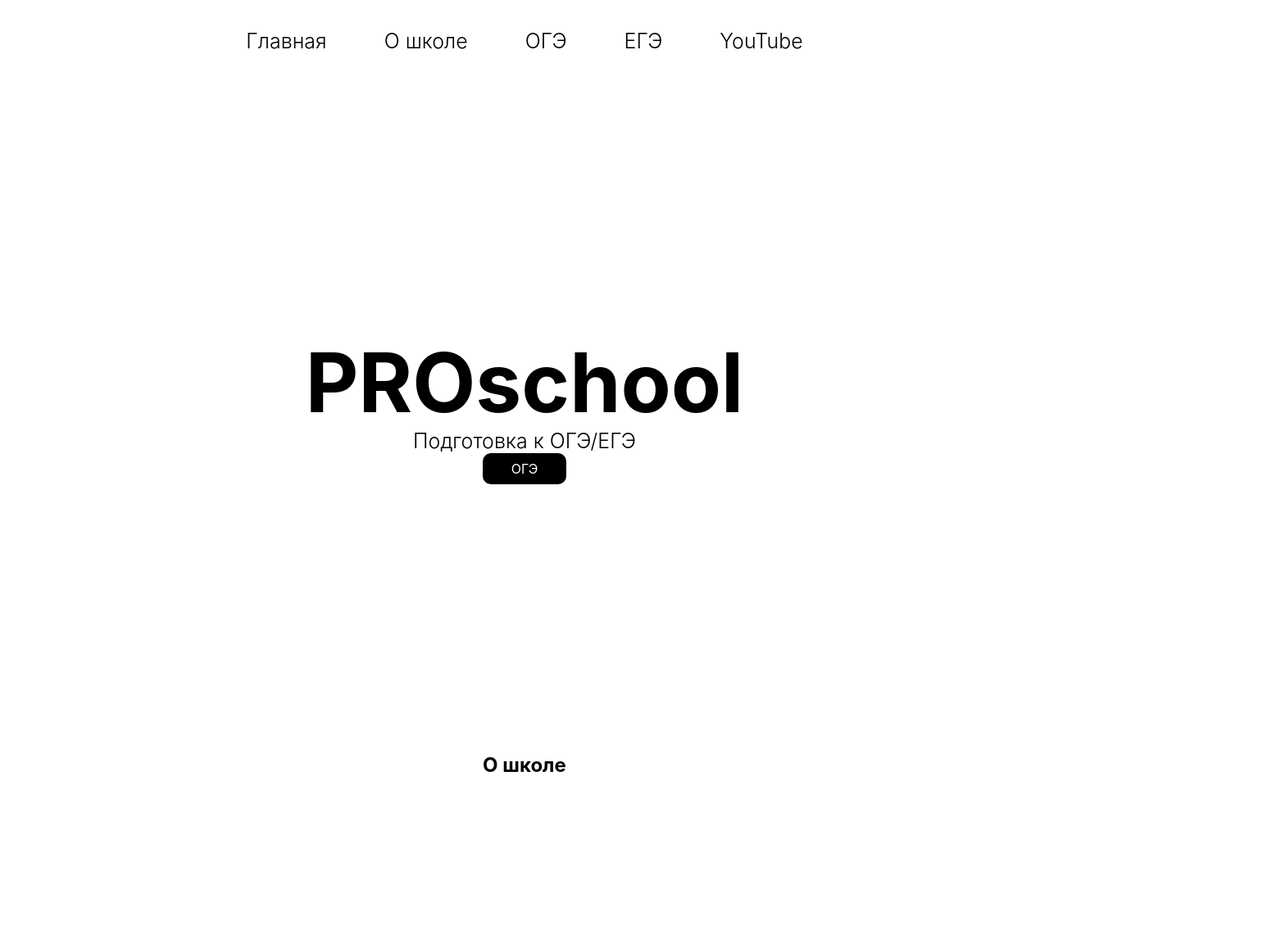
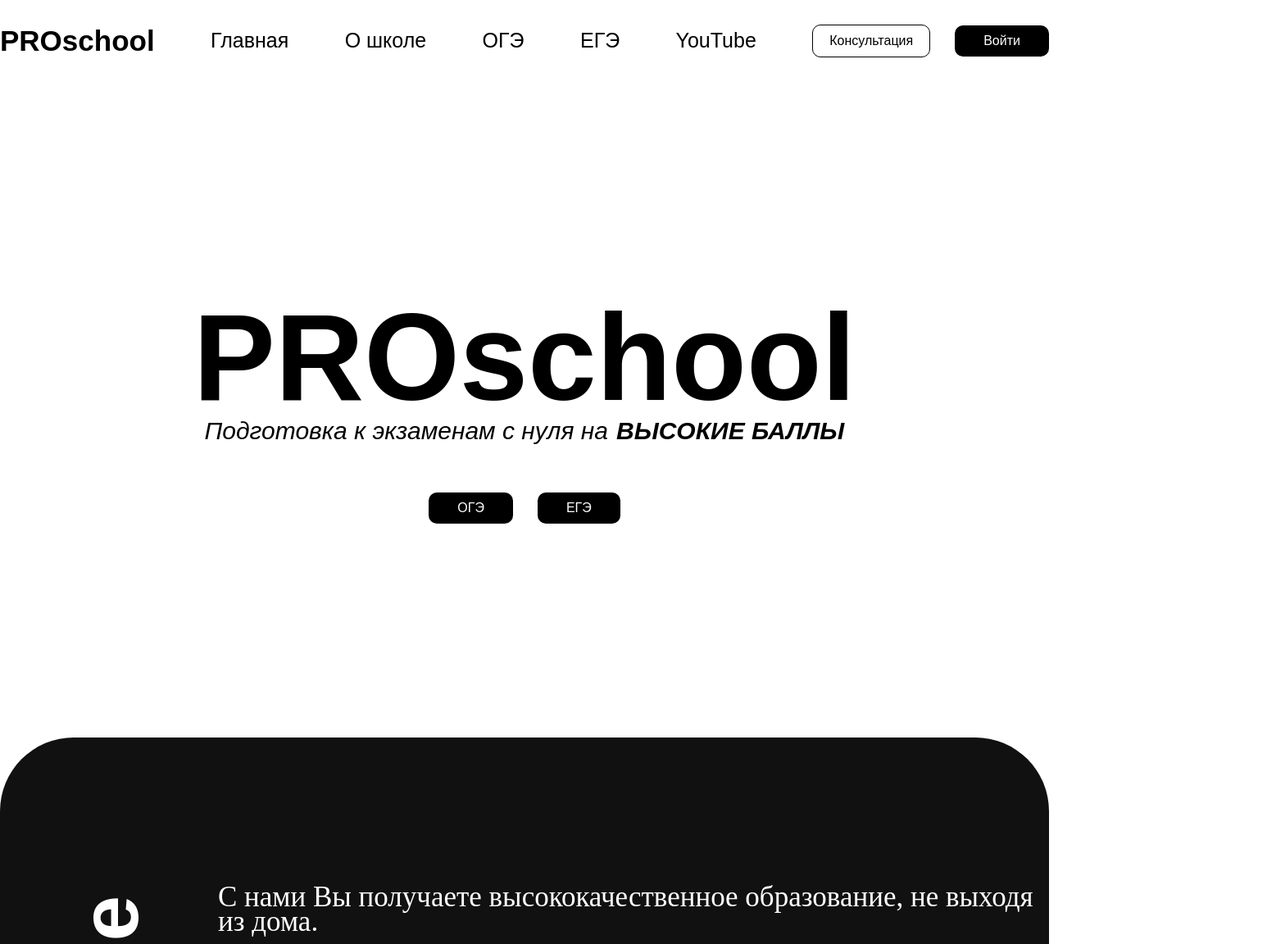
Before and after one commit to ShibouDev/school-project-with-katya, a React (Create React App) app: page / in a window 1280 px wide. Shown: the top 1152 px of the page at 82% size, 1546 px wide, since content can reach past the window. Built offline with nearby package versions, Linux system fonts and the light colour scheme; the HTML template or start-up script is replaced by a standard one.

Commit message:
fixed styles and changed about

```diff
--- a/src/components/About.jsx
+++ b/src/components/About.jsx
@@ -5,10 +5,10 @@ const About = () => {
     return (
         <section className={styles.about}>
             <div className={styles.container}>
-                    <h2 className={styles.title2}>О школе</h2>
-                    <div className={styles.aboutItem}>
+                    <h2 className={styles.title}>О школе</h2>
+                    <div className={styles.aboutItemContainer}>
                         {AboutData.map((el, index) => (
-                            <div className={styles.aboutItems}>
+                            <div className={styles.aboutItem}>
                                 <p>{el.text}</p>
                             </div>
                         ))}
--- a/src/components/Headline.jsx
+++ b/src/components/Headline.jsx
@@ -1,18 +1,26 @@
 import styles from "../styles/Headline.module.css";
-import ButtonPrimary from "./ui/Buttons"
+import {ButtonPrimary} from "./ui/Buttons";
 const Headline = () => {
   return (
     <section className={styles.headline}>
       <div className={styles.container}>
         <div className={styles.titleContainer}>
           <h1 className={styles.title}>PROschool</h1>
-                    <p className={styles.description}>Подготовка к ОГЭ/ЕГЭ</p>
+            <p className={styles.description}>
+              Подготовка к экзаменам с нуля на
+              <p
+                className={`${styles.description} ${styles.descriptionStrong}`}
+              >
+                ВЫСОКИЕ БАЛЛЫ
+              </p>
+            </p>
         </div>
         <div className={styles.buttonsWrapper}>
-                    <ButtonPrimary title="ОГЭ"/>
+          <ButtonPrimary title="ОГЭ" />
+          <ButtonPrimary title="ЕГЭ" />
         </div>
       </div>
     </section>
-    )
-}
-export default Headline
+  );
+};
+export default Headline;
--- a/src/components/MainLayout.jsx
+++ b/src/components/MainLayout.jsx
@@ -1,17 +1,23 @@
 import { HeaderLink } from '../data/HeaderLinkData'
 import '../styles/MainLayout.module.css'
 import styles from '../styles/MainLayout.module.css'
+import { ButtonPrimary, ButtonSecondary } from './ui/Buttons'
 const MainLayout = ({children}) => {
     return (
         <>
             <header className={styles.wrapper}>
                 <div className={styles.container}>
                     <ul className={styles.headerMenu}>
+                        <div className={styles.logoTxt}>PROschool</div>
                         {HeaderLink.map((el) => (
                             <li className={styles.menuItem}>
                                 <a className={styles.menuLink} href={el.href}>{el.title}</a>
                             </li>
                         ))}
+                        <div className={styles.tooltips}>
+                            <ButtonSecondary title="Консультация"/>
+                            <ButtonPrimary title="Войти"/>
+                        </div>
                     </ul>
                 </div>
             </header>
--- a/src/components/ui/Buttons.jsx
+++ b/src/components/ui/Buttons.jsx
@@ -1,7 +1,12 @@
 import styles from '../../styles/ui/Button.module.css'
 const ButtonPrimary = ({title}) => {
     return (
-            <button className={styles.button}>{title}</button>
+            <button className={styles.buttonPrimary}>{title}</button>
     )
 }
-export default ButtonPrimary
+const ButtonSecondary = ({title}) =>{
+    return (
+        <button className={styles.buttonSecondary}>{title}</button>
+    )
+}
+export {ButtonPrimary, ButtonSecondary}
--- a/src/index.css
+++ b/src/index.css
@@ -1,8 +1,7 @@
+
 body {
   margin: 0;
-  font-family: -apple-system, BlinkMacSystemFont, 'Segoe UI', 'Roboto', 'Oxygen',
-    'Ubuntu', 'Cantarell', 'Fira Sans', 'Droid Sans', 'Helvetica Neue',
-    sans-serif;
+  font-family: proxima-nova, sans-serif;
   -webkit-font-smoothing: antialiased;
   -moz-osx-font-smoothing: grayscale;
 }
--- a/src/styles/About.module.css
+++ b/src/styles/About.module.css
@@ -1,19 +1,46 @@
+.about {
+  width: 100%;
+  background-color: #111111;
+  border-radius: 90px;
+  height: 100vh;
+  display: flex;
+}
 .container {
   display: flex;
   align-items: center;
-    flex-direction: column;
-    max-width: 1200px;
+  max-width: 1370px;
   margin: 0 auto;
   padding: 0;
   justify-content: center;
 }
-
-.aboutItems {
-    font-family: 'Proxima Nova';
+.title {
+  font-size: 100px;
+  font-weight: 700;
+  line-height: 100px;
+  writing-mode: vertical-rl;
+  rotate: 180deg;
+  color: #fff;
+}
+.aboutItemContainer {
+  height: 440px;
+  display: flex;
+  flex-direction: column;
+  justify-content: space-between;
+}
+.aboutItem {
+  font-family: "Proxima Nova";
   font-weight: 400;
   font-size: 35px;
   line-height: 30px;
   display: flex;
   align-items: center;
-    color: #FFFFFF;
+  color: #ffffff;
 }
+.aboutItem::before{
+    content: "";
+    position: absolute;
+    width: 100%;
+    bottom: 0;
+    height: 2px;
+    background: #fff;
+}
--- a/src/styles/Headline.module.css
+++ b/src/styles/Headline.module.css
@@ -6,11 +6,10 @@
     align-items: center;
     flex-direction: column;
     height: 100vh;
-    max-width: 1200px;
+    max-width: 1370px;
     margin: 0 auto;
     padding: 0;
     justify-content: center;
-
 }
 .titleContainer{
     display: flex;
@@ -20,14 +19,23 @@
 }
 .title {
     font-weight: 700;
-    font-size: 100px;
+    font-size: 150px;
     text-align: center;
+    line-height: 150px;
 
 }
 .description {
     font-weight: 300;
-    font-size: 25px;
+    font-size: 30px;
+    line-height: 30px;
     text-align: left;
+    display: flex;
+    font-style: italic;
+    margin-bottom: 30px;
+}
+.descriptionStrong{
+    font-weight: 700;
+    margin-left: 10px;
 }
 .buttonMain {
     margin-top: 15px;
--- a/src/styles/MainLayout.module.css
+++ b/src/styles/MainLayout.module.css
@@ -5,22 +5,30 @@
 }
 
 .container {
-    max-width: 1200px;
+    max-width: 1370px;
     margin: 0 auto;
     padding: 0;
     display: flex;
     justify-content: center;
     align-items: center;
-    align-content: center
+    align-content: center;
+    width: 100%;
 }
-
+.logoTxt{
+    font-weight: 700;
+    font-size: 35px;
+    line-height: 35px;
+}
 .headerMenu {
     display: flex;
+    width: 100%;
+    justify-content: space-between;
+    align-items: center;
 }
-
+/*
 .menuItem:not(:last-child) {
     padding-right: 70px;
-}
+} */
 .menuLink {
     font-size: 25px;
     line-height: 25px;
--- a/src/styles/ui/Button.module.css
+++ b/src/styles/ui/Button.module.css
@@ -1,4 +1,4 @@
-.button{
+.buttonPrimary{
     background: #000000;
     border-radius: 10px;
     color: #fff;
@@ -6,6 +6,17 @@
     border: none;
     cursor: pointer;
 }
-.button:hover{
+.buttonPrimary:hover{
     background: #3D117E;
 }
+.buttonPrimary:not(:first-child){
+    margin-left: 30px;
+}
+.buttonSecondary{
+    background-color: #fff;
+    border-radius: 10px;
+    border: 1px solid #000;
+    color: #000;
+    padding: 10px 20px 10px 20px;
+    cursor: pointer;
+}
--- a/src/styles/unused/About.module.css
+++ b/src/styles/unused/About.module.css
@@ -4,7 +4,7 @@
     align-items: center;
     flex-direction: column;
     height: 100vh;
-    max-width: 1200px;
+    max-width: 1370px;
     margin: 0 auto;
     padding: 0;
     justify-content: center;
```
Also changed, not shown: 1 other file (tests, documents, lock files or other folders). Lines whose indentation alone changed are shown as unchanged.
